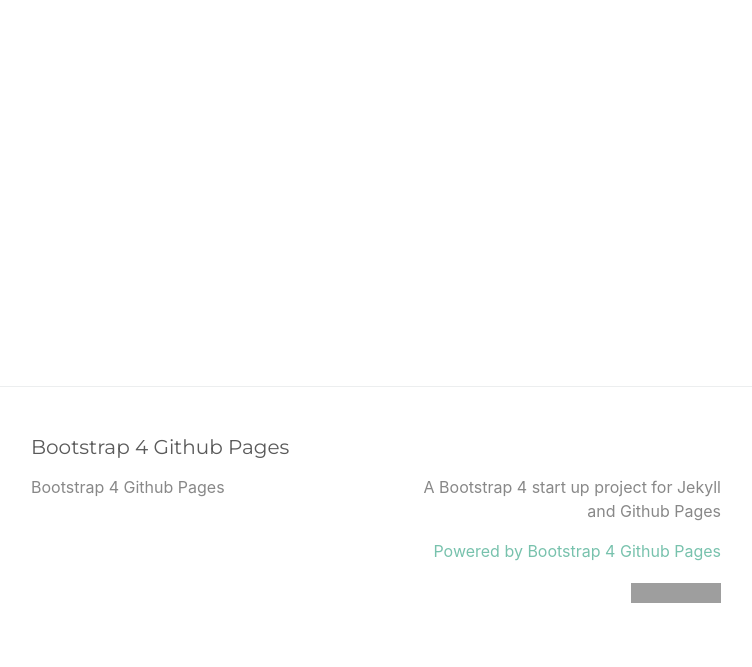
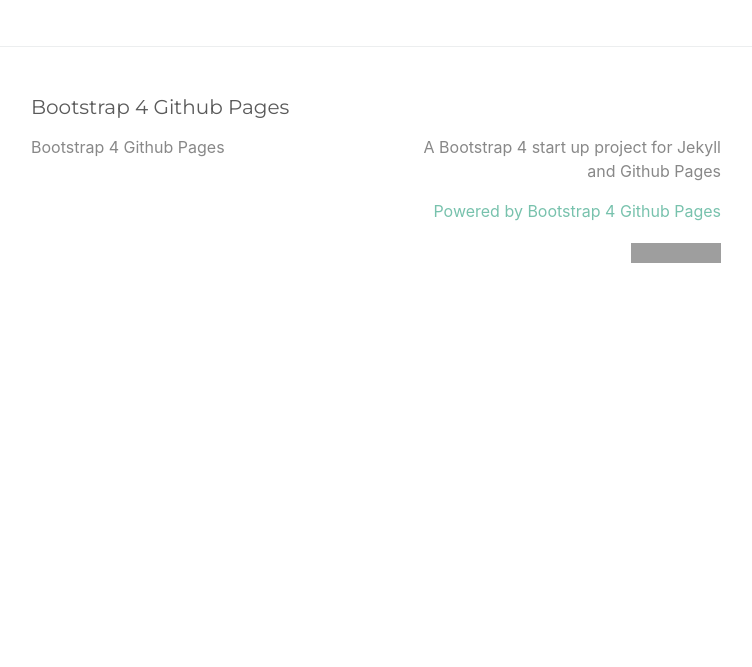
Before and after one commit to JaliscoComoVamos/epc2020, a Jekyll site: the page built from movilidad.html, in a window 1280 px wide. Shown: the part 266-933 px from the top of the page, without its empty margins (264-1016 px from the left). Built offline with Jekyll 4.4.1, drawn with Linux system fonts in a browser that asks for light colours; after the commit the page ends 900 px from its top, so only the background shows below that; grey boxes are pictures that could not be loaded.

Commit message:
Update tema.html

```diff
--- a/_layouts/tema.html
+++ b/_layouts/tema.html
@@ -8,8 +8,7 @@
    {%- include header.html -%}
 
     <div class="py-5">
-     <!-- <div class="container-fluid page-content">-->
-       <div class="container-fluid" style="height:500px;">
+       <div class="container-fluid">
           {{ content }}
       </div>
     </div>
```
